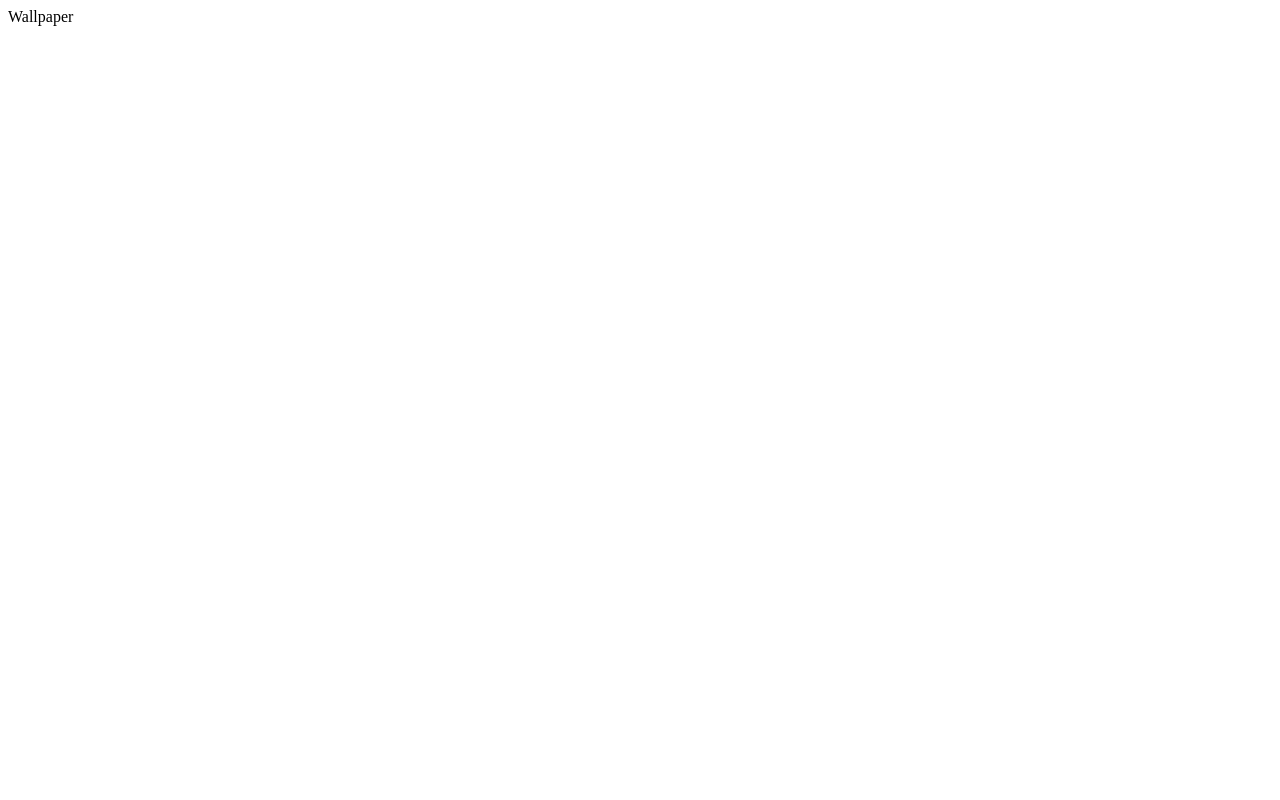
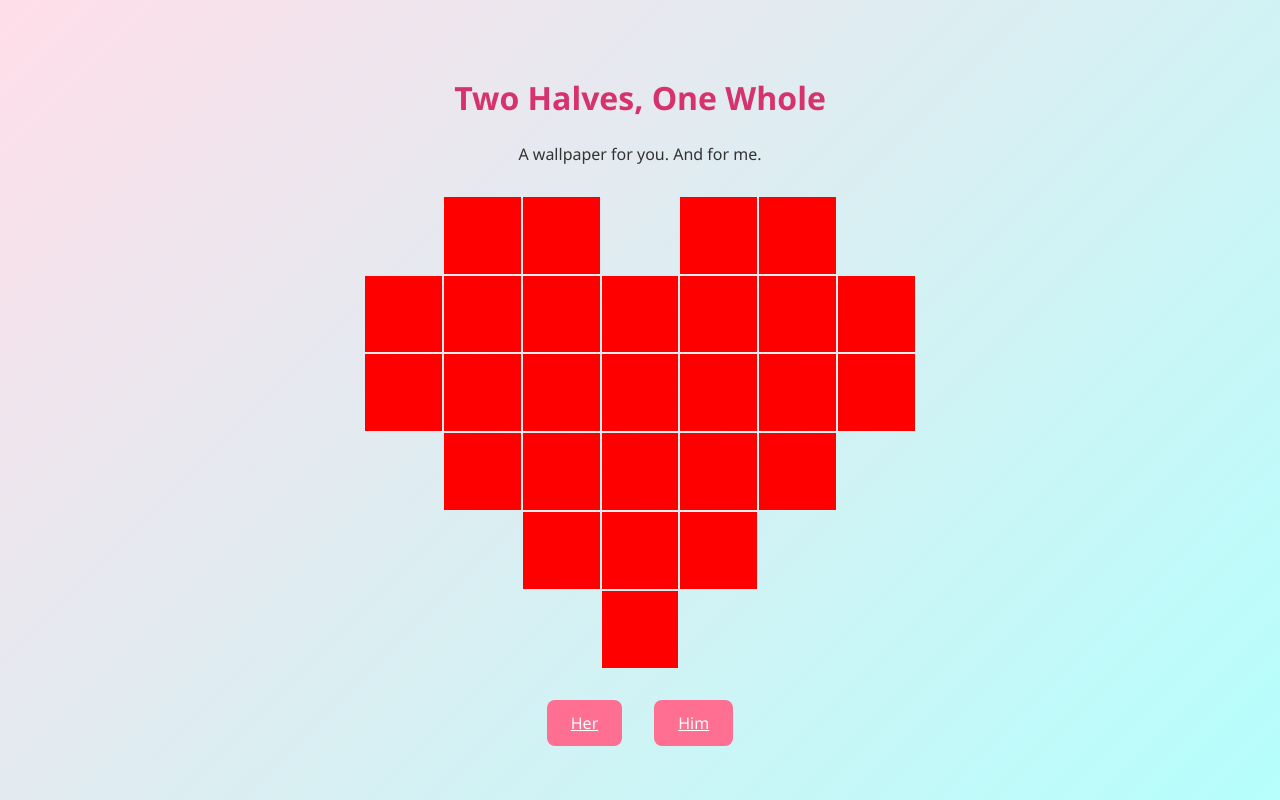
Before and after one commit to siddharthaasal/our-wallpaper, a plain HTML site: page index.html in a window 1280 px wide. Drawn offline with Linux system fonts and the light colour scheme.

Commit message:
main work

```diff
--- /dev/null
+++ b/index.css
@@ -0,0 +1,93 @@
+body {
+    margin: 0;
+    background: linear-gradient(135deg, #ffdee9, #b5fffc);
+    display: flex;
+    flex-direction: column;
+    justify-content: center;
+    align-items: center;
+    height: 100vh;
+    font-family: 'Segoe UI', Tahoma, Geneva, Verdana, sans-serif;
+    text-align: center;
+}
+
+h1 {
+    font-size: 2rem;
+    margin-bottom: 0.5rem;
+    color: #d6336c;
+    animation: fadeInDown 1s ease;
+}
+
+p {
+    font-size: 1rem;
+    margin-bottom: 2rem;
+    color: #333;
+    animation: fadeInDown 1.5s ease;
+}
+
+.grid {
+    display: grid;
+    grid-template-columns: repeat(15, 6vw);
+    gap: 2px;
+    margin-bottom: 2rem;
+}
+
+.cell {
+    width: 6vw;
+    height: 6vw;
+    background-color: transparent;
+    transition: background-color 0.3s ease;
+}
+
+.heart {
+    background-color: white;
+}
+
+.filled {
+    background-color: red;
+}
+
+.buttons {
+    display: flex;
+    gap: 2rem;
+    animation: fadeInUp 2s ease;
+}
+
+.btn {
+    padding: 0.75rem 1.5rem;
+    border: none;
+    border-radius: 8px;
+    background-color: #ff6f91;
+    color: white;
+    font-size: 1rem;
+    cursor: pointer;
+    transition: transform 0.3s ease, background-color 0.3s ease;
+}
+
+.btn:hover {
+    transform: scale(1.05);
+    background-color: #ff4e73;
+}
+
+@keyframes fadeInDown {
+    from {
+        opacity: 0;
+        transform: translateY(-20px);
+    }
+
+    to {
+        opacity: 1;
+        transform: translateY(0);
+    }
+}
+
+@keyframes fadeInUp {
+    from {
+        opacity: 0;
+        transform: translateY(20px);
+    }
+
+    to {
+        opacity: 1;
+        transform: translateY(0);
+    }
+}
--- a/index.html
+++ b/index.html
@@ -4,11 +4,21 @@
 <head>
     <meta charset="UTF-8">
     <meta name="viewport" content="width=device-width, initial-scale=1.0">
-    <title>Document</title>
+    <title>Heart Grid Animation</title>
+    <link rel="stylesheet" href="./index.css">
 </head>
 
 <body>
-    Wallpaper
+    <h1>Two Halves, One Whole</h1>
+    <p>A wallpaper for you. And for me.</p>
+
+    <div class="grid" id="grid"></div>
+    <div class="buttons">
+        <a href="./assets/her.png" class="btn" onclick="downloadImage('./assets/her.png', 'her.png')">Her</a>
+        <a href="./assets/him.png" class="btn" onclick="downloadImage('./assets/him.png', 'him.png')">Him</a>
+    </div>
+
+    <script src="./index.js"></script>
 </body>
 
 </html>
--- /dev/null
+++ b/index.js
@@ -0,0 +1,62 @@
+const grid = document.getElementById('grid');
+const heartMap = [
+    ".....11.11.....",
+    "....1111111....",
+    "....1111111....",
+    ".....11111.....",
+    "......111......",
+    ".......1......."
+];
+
+const totalRows = heartMap.length;
+const totalCols = heartMap[0].length;
+const cellMap = {};
+
+for (let row = 0; row < totalRows; row++) {
+    for (let col = 0; col < totalCols; col++) {
+        const cell = document.createElement('div');
+        cell.classList.add('cell');
+
+        if (heartMap[row][col] === '1') {
+            cell.classList.add('heart');
+            const key = `${row},${col}`;
+            cellMap[key] = cell;
+        }
+
+        grid.appendChild(cell);
+    }
+}
+const keys = Object.keys(cellMap);
+function fillRandom() {
+    if (keys.length === 0) return;
+    const randomIndex = Math.floor(Math.random() * keys.length);
+    const key = keys.splice(randomIndex, 1)[0];
+    cellMap[key].classList.add('filled');
+}
+
+const interval = setInterval(() => {
+    fillRandom();
+    if (keys.length === 0) clearInterval(interval);
+}, 50);
+
+async function downloadImage(imageSrc, filename) {
+    try {
+        const image = await fetch(imageSrc);
+
+        if (!image.ok) {
+            throw new Error(`Failed to fetch image: ${imageSrc}`);
+        }
+
+        const imageBlob = await image.blob();
+        const imageURL = URL.createObjectURL(imageBlob);
+
+        const link = document.createElement('a');
+        link.href = imageURL;
+        link.download = filename;
+        document.body.appendChild(link);
+        link.click();
+        document.body.removeChild(link);
+    } catch (error) {
+        console.error("Download image failed:", error);
+    }
+}
```
Also changed, not shown: assets/0c9fd4d400c86de0fee4ef484870d3e2.jpg (added), assets/633f29ecb87a550ae86423e23c2f4420.jpg (added), assets/8ac07eab319b3eab3fc8aa93d61f7182.jpg (added), assets/IMG_20250107_042745_433.jpg (added), assets/IMG_20250107_042746_031.jpg (added), assets/a29203e6161b0db8755e4aa9926c27d2.jpg (added), assets/her.png (added), 2 other files.
